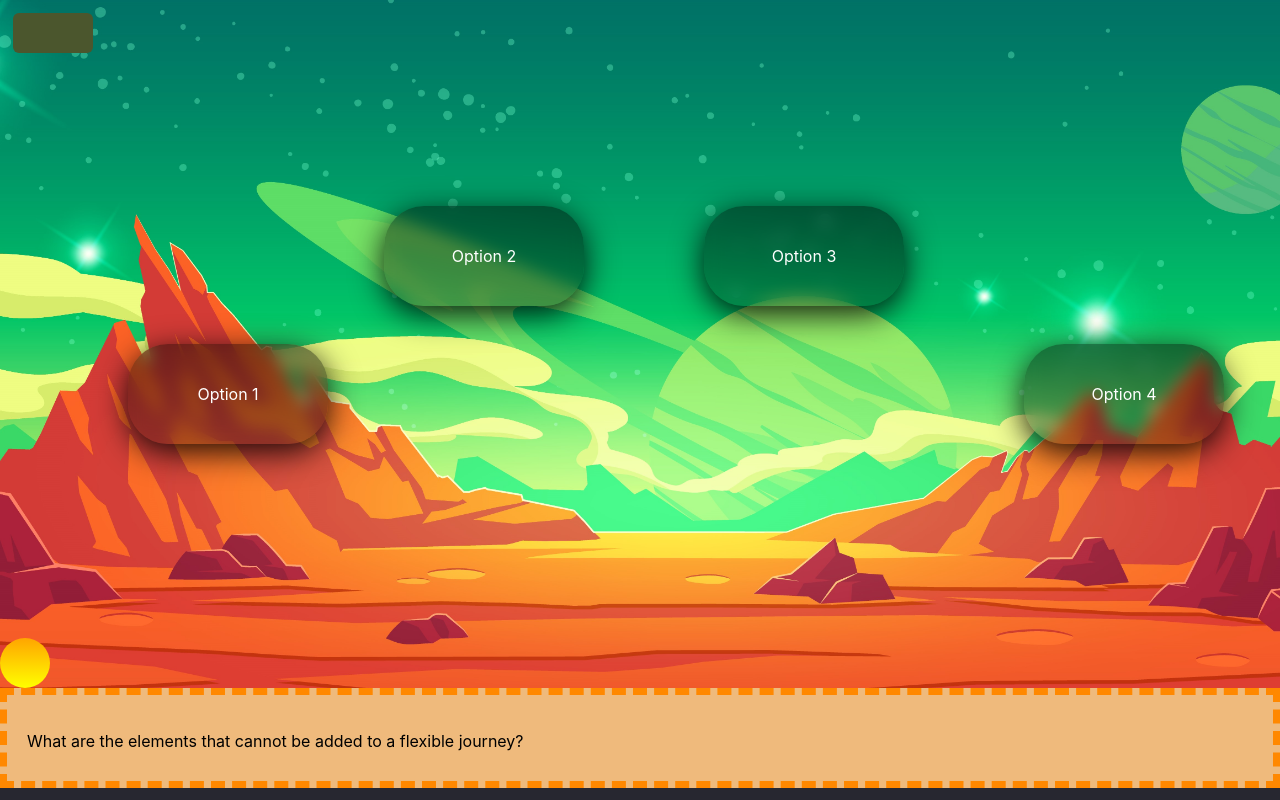
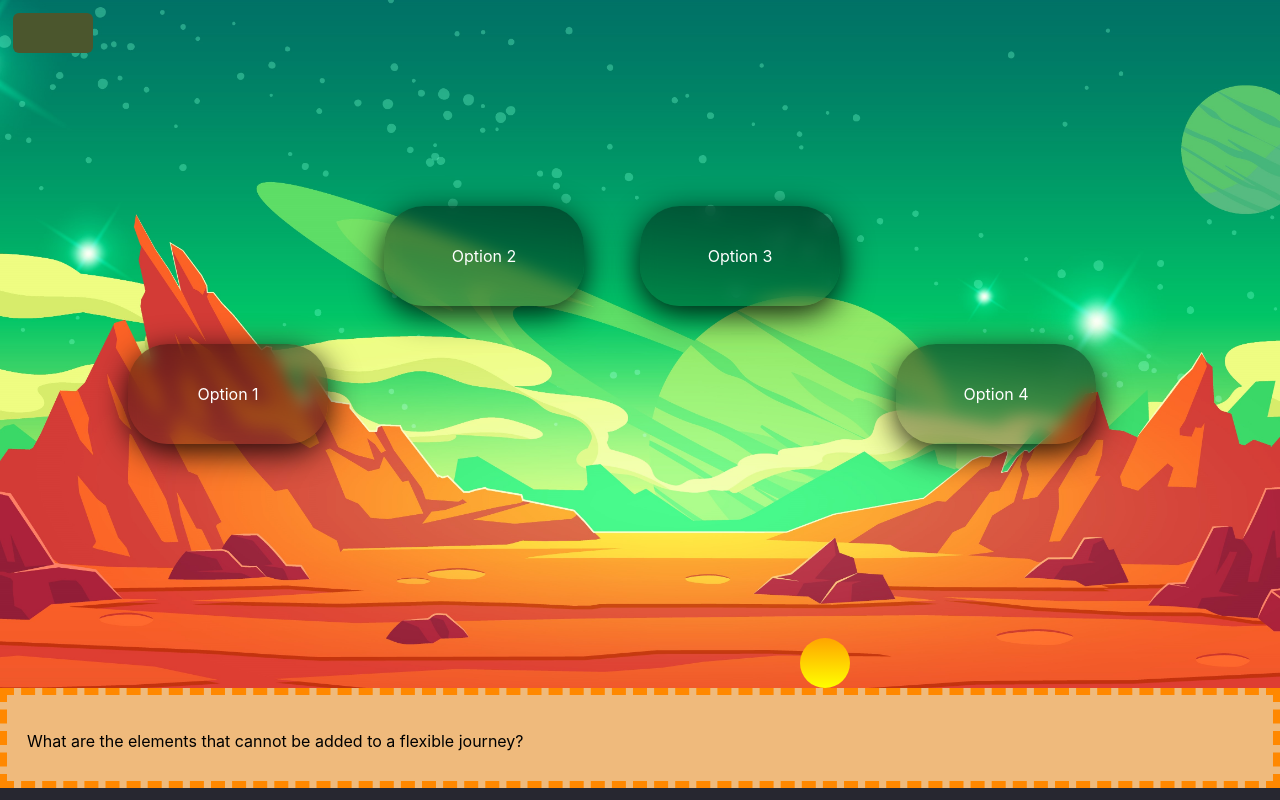
Before and after one commit to soundharsaminathan/quizzer, a React (Create React App) app: page /quiz in a window 1280 px wide. Built offline with nearby package versions, Linux system fonts and the light colour scheme.

Commit message:
transition animation

```diff
--- a/src/Modal2/Ball.jsx
+++ b/src/Modal2/Ball.jsx
@@ -1,9 +1,31 @@
+import { useEffect } from "react";
 import "../Styles2/Ball.scss"
 
-const Ball = ({position}) => {
+const Ball = ({position, isMoving, isBounce}) => {
+    let styles = 'ball';
+    styles += isBounce ? ' bounce' : '';
+
+    const startCoordinates = { x: 0, y: 0 }; // Example starting coordinates
+    const endCoordinates = { x: 800, y: 0 }; // Example ending coordinates
+
+    const distanceX = endCoordinates.x - startCoordinates.x;
+    const distanceY = endCoordinates.y - startCoordinates.y;
+
+    const animationStyle = {
+        animation: `moveBall 10s linear forwards`,
+        transition: `10s all`,
+        transform: `translate(${distanceX}px, ${distanceY}px) rotate(360deg)`,
+    };
+
+    useEffect(()=>{
+        if(isMoving) {
+            styles += 'spin';
+        }
+    })
+
     return (
         <>
-            <div className="ball"></div>
+            <div  className="ball" style={animationStyle}></div>
         </>
     )
 }
--- a/src/Modal2/Mock.jsx
+++ b/src/Modal2/Mock.jsx
@@ -2,18 +2,23 @@ import Ball from "./Ball";
 import Box from "./Box";
 
 import "../Styles2/Mock.scss";
+import { useState } from "react";
 const Mock = () => {
+    const [isMoving, setMoving] = useState(false);
+    const [isBounce, setBounce ] = useState(false);
 
     return (
         <>
-            <div className="floor" onKeyDown={()=>{
-
+            <div className="floor" onKeyDown={(event)=>{
+                if(event.key === 'ArrowRight') {
+                    console.log('Move');
+                }
             }}>
-                <Ball />
+                <Ball position={0} isMoving={isMoving} isBounce={isBounce}/>
                 <Box position={[10, 50]} answer={"Option 1"}/>
                 <Box position={[30, 30]} answer={"Option 2"}/>
-                <Box position={[55, 30]} answer={"Option 3"}/>
-                <Box position={[80, 50]} answer={"Option 4"}/>
+                <Box position={[50, 30]} answer={"Option 3"}/>
+                <Box position={[70, 50]} answer={"Option 4"}/>
             </div>
         </>
     )
```
